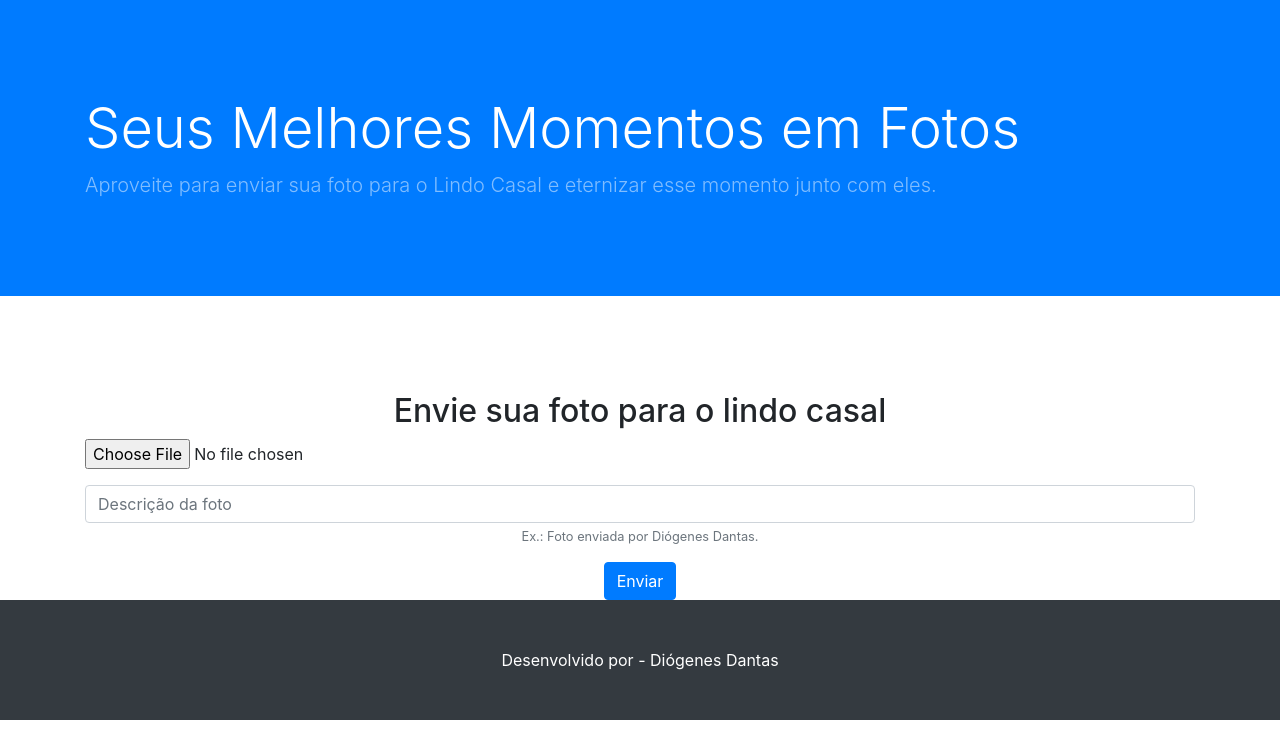
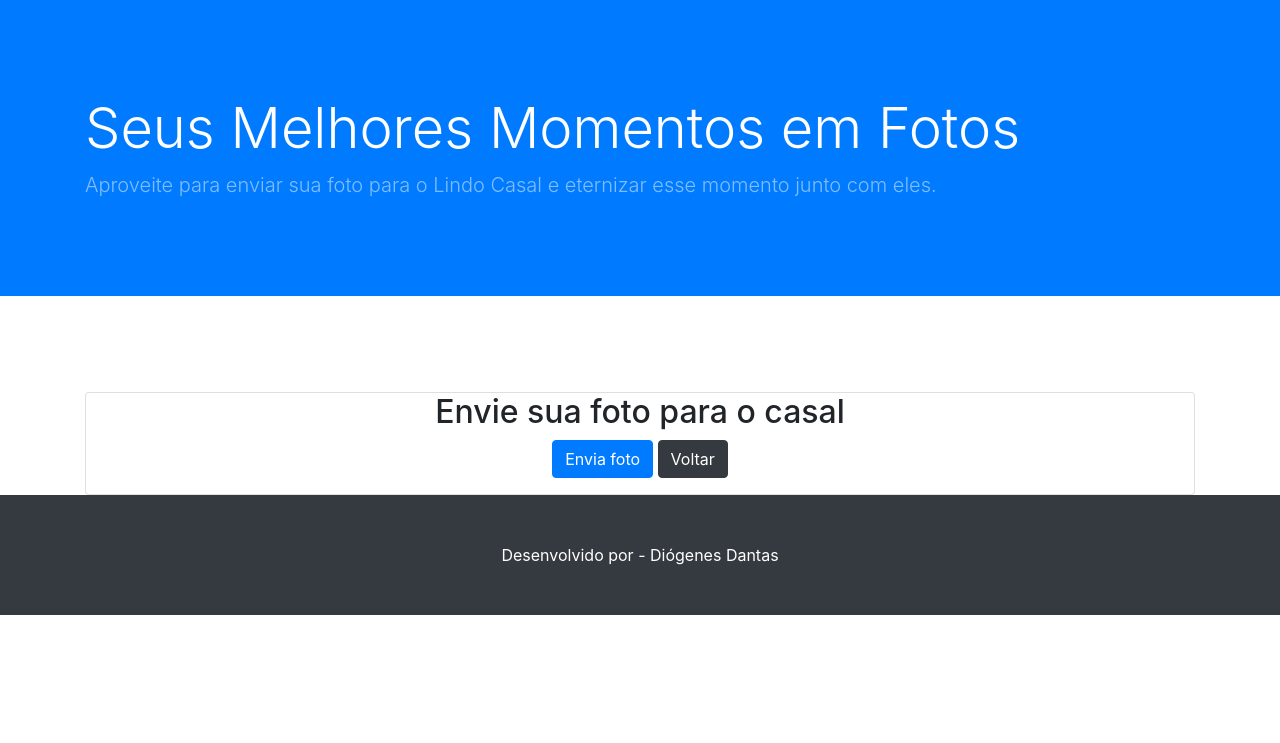
Before and after one commit to Doginnn/photobook, a Django app: page / in a window 1280 px wide. Shown: the part 57-800 px from the top of the page. Run offline with Django 3.2, Linux system fonts and the light colour scheme; parts of the project's set-up code (start-up, migrations or seed data) failed here and were passed over; some libraries are stand-ins or nearby versions.

Commit message:
[UPD]Atualizando upload_foto.html

```diff
--- a/photobook/app/templates/upload_foto.html
+++ b/photobook/app/templates/upload_foto.html
@@ -1,20 +1,21 @@
 {% extends 'base.html' %}
 
 {% block content %}
-<div class="text-center">
-  <h2>Envie sua foto para o lindo casal</h2>
+<div class="card text-center">
+  <div class="card-reader">
+    <h2>Envie sua foto para o casal</h2>
+  </div>
+  <div class="form-group">
     <form method="POST">
       {% csrf_token %}
       {{ form_upload_foto.as_p }}
-    <div class="form-group">
-      <input type="file" class="form-control-file" id="exampleFormControlFile1">
+      <div class="btn-group">
+        <input class="btn btn-primary" type="submit" value="Envia foto">
       </div>
-    <div class="form-group">
-      <input class="form-control" type="text" placeholder="Descrição da foto">
-      <small id="emailHelp" class="form-text text-muted">Ex.: Foto enviada por Diógenes Dantas.</small>
+      <div class="btn-group">
+        <a type="button" class="btn btn-dark" href="#">Voltar</a>
       </div>
-    <button type="submit" class="btn btn-primary">Enviar</button>
     </form>
-
+  </div>
 </div>
 {% endblock %}
```
Lines whose indentation alone changed are shown as unchanged.
